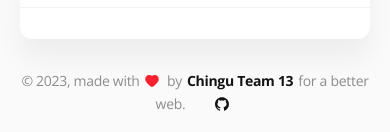
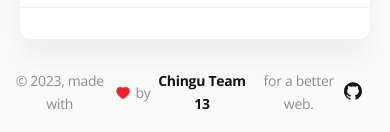
Before and after one commit to chingu-voyages/v43-tier2-team-13, a React (Create React App) app: page /dashboard in a window 390 px wide. Shown: the part 2697-2829 px from the top of the page. Built offline with nearby package versions, Linux system fonts and the light colour scheme; no server answers; grey boxes are pictures that could not be loaded.

Commit message:
feat: make the github logo responsive

```diff
--- a/src/components/layout/Footer.js
+++ b/src/components/layout/Footer.js
@@ -1,15 +1,3 @@
-/*!
-  =========================================================
-  * Muse Ant Design Dashboard - v1.0.0
-  =========================================================
-  * Product Page: https://www.creative-tim.com/product/muse-ant-design-dashboard
-  * Copyright 2021 Creative Tim (https://www.creative-tim.com)
-  * Licensed under MIT (https://github.com/creativetimofficial/muse-ant-design-dashboard/blob/main/LICENSE.md)
-  * Coded by Creative Tim
-  =========================================================
-  * The above copyright notice and this permission notice shall be included in all copies or substantial portions of the Software.
-*/
-
 import { Layout, Row, Col } from 'antd';
 import { HeartFilled } from '@ant-design/icons';
 import { GithubOutlined } from '@ant-design/icons';
@@ -20,8 +8,11 @@ function Footer() {
   return (
     <AntFooter style={{ background: '#fafafa' }}>
       <Row className="just">
-        <Col xs={24} md={12} lg={12}>
-          <div className="copyright">
+        <Col xs={24} md={24} lg={24}>
+          <div
+            className="copyright"
+            style={{ display: 'flex', alignItems: 'center' }}
+          >
             © 2023, made with
             {<HeartFilled />} by
             <a href="#pablo" className="font-weight-bold" target="_blank">
@@ -30,11 +21,15 @@ function Footer() {
             for a better web.
             <a
               href="https://github.com/chingu-voyages/v43-tier2-team-13"
-              style={{ cursor: 'pointer', marginLeft: '30px' }}
+              style={{
+                cursor: 'pointer',
+                marginLeft: 'auto',
+                marginRight: '20px',
+              }}
               target="_blank"
               rel="noreferrer"
             >
-              {<GithubOutlined />}
+              {<GithubOutlined style={{ fontSize: '18px' }} />}
             </a>
           </div>
         </Col>
```
